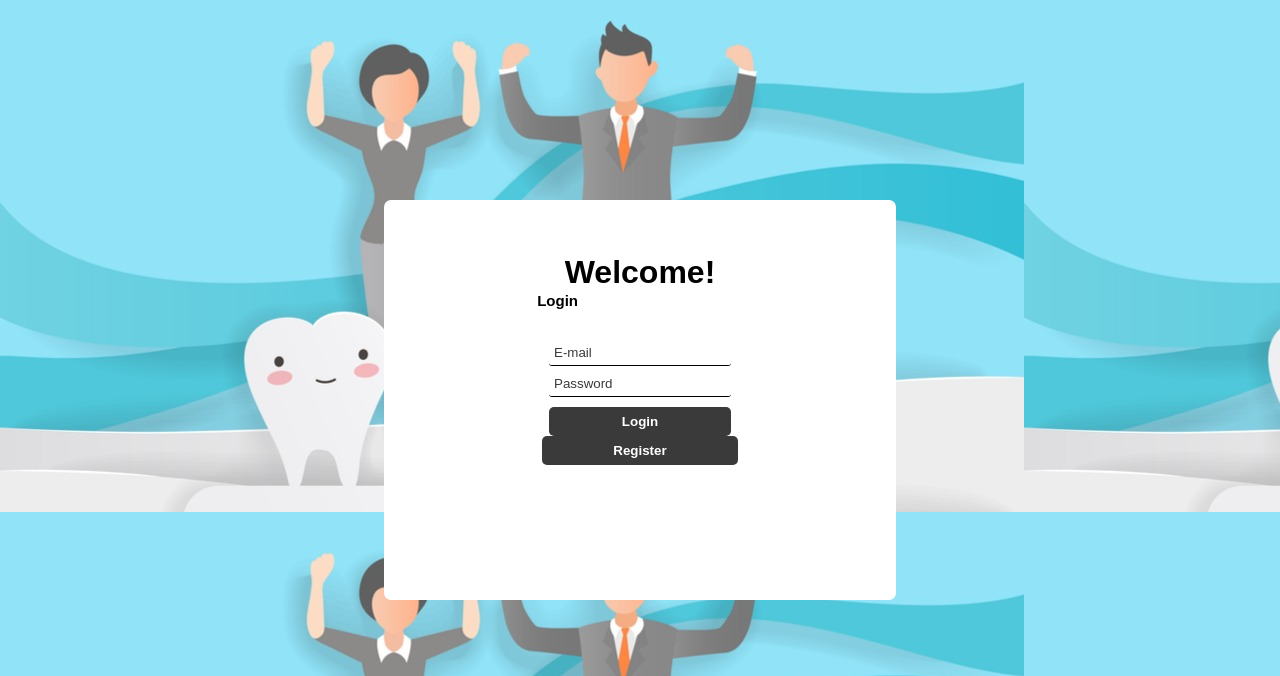
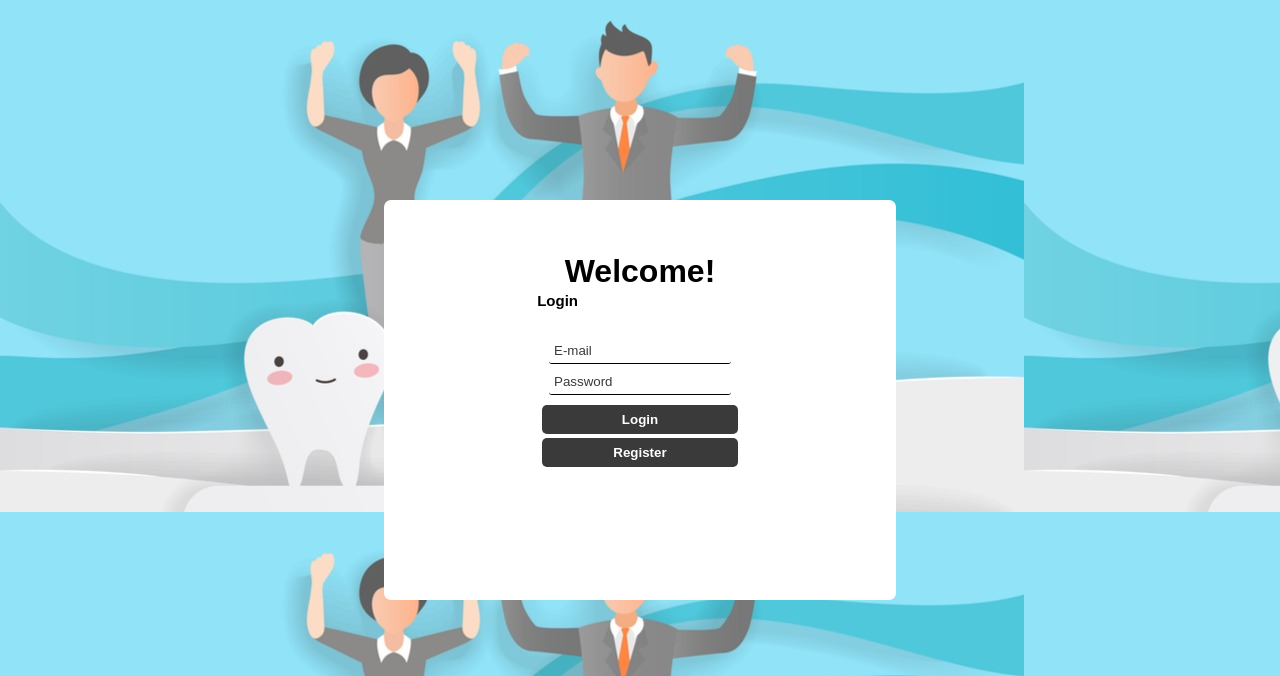
Before and after one commit to AlexanderDefuria/CSI2132, a Flask app: page /login in a window 1280 px wide. Shown: the top 676 px of the page. Run offline with Flask 2, Linux system fonts and the light colour scheme.

Commit message:
login redirects employee to show_users page

```diff
--- a/app.py
+++ b/app.py
@@ -47,11 +47,12 @@ def receptionist_portal():
 
 
 @app.route('/users', methods=["GET"])
+@login_required
 def show_users():
     if flask_login.current_user.role != "Patient" and flask_login.current_user.role != "ResponsibleUser":
         return render_template('patients.html', users=db.query('SELECT * FROM "User";')) #TODO NEED TO SPECIFY PATIENTS
     else:
-        return redirect("/index")
+        return render_template("/index")
 
 
 @app.route('/reception/users/<int:id>', methods=["GET", "POST"])
@@ -96,6 +97,10 @@ def login():
 
     return render_template('index.html')
 
+@app.route('/loginTwo', methods=['GET', 'POST'])
+def loginTwo():
+    return render_template('index.html')
+
 
 @app.route('/register', methods=['GET', 'POST'])
 def register():
@@ -115,10 +120,11 @@ def register():
         ssn = request.form.get("ssn-field")
         dob = request.form.get("dateOfBirth-field")
         phone = request.form.get("phoneNumber-field")
+        role = request.form.get("user-type")
 
         try:
-            db.query('INSERT INTO public."User" (username, password, first_name, middle_name, last_name, street_number, street_name, apt_number, city, province, zip_code, gender, ssn, phone, date_of_birth) VALUES' +
-                     str((username, password, first_name, middle_name, last_name, street_number, street_name, apt_number, city, province, zip_code, gender, ssn, phone, dob)) + ';')
+            db.query('INSERT INTO public."User" (username, password, first_name, middle_name, last_name, street_number, street_name, apt_number, city, province, zip_code, gender, ssn, phone, date_of_birth, role) VALUES' +
+                     str((username, password, first_name, middle_name, last_name, street_number, street_name, apt_number, city, province, zip_code, gender, ssn, phone, dob, role)) + ';')
 
         except IndexError as e:
             print("FORM ERROR")
--- a/db.py
+++ b/db.py
@@ -1,4 +1,5 @@
 import psycopg2
+import os
 
 
 class DB:
@@ -24,7 +25,6 @@ class DB:
         cur.close()
         return out
 
-
 def build():
     db = DB()
     db.query("")
--- a/static/login.css
+++ b/static/login.css
@@ -52,10 +52,11 @@ html {
   }
 
 
-  #login-form-submit {
+  a[href="/users"] {
+    font-size: smaller;
+    text-align: center;
     width: 100%;
     padding: 7px;
-    font-size: smaller;
     border: none;
     border-radius: 5px;
     color: white;
@@ -63,6 +64,8 @@ html {
     background-color: #3a3a3a;
     cursor: pointer;
     outline: none;
+    text-decoration: none;
+    margin-bottom: 1mm;
   }
 
   a[href="/register"]{
@@ -78,5 +81,4 @@ html {
     cursor: pointer;
     outline: none;
     text-decoration: none;
-
 }
--- a/templates/index.html
+++ b/templates/index.html
@@ -16,7 +16,8 @@
     <form id="login-form" action="{{ url_for('login') }}" method="post">
       <input type="text" name="username" id="username-field" class="login-form-field" placeholder="E-mail">
       <input type="password" name="password" id="password-field" class="login-form-field" placeholder="Password">
-      <input type="submit" value="Login" id="login-form-submit">
+
+      <a href ="/users">Login</a>
       <!---<input type="register" value="Register" id="register-button">--->
       <a href ="/register">Register</a>
 
```
Also changed, not shown: User.py (line endings or trailing spaces), 1 other file.
